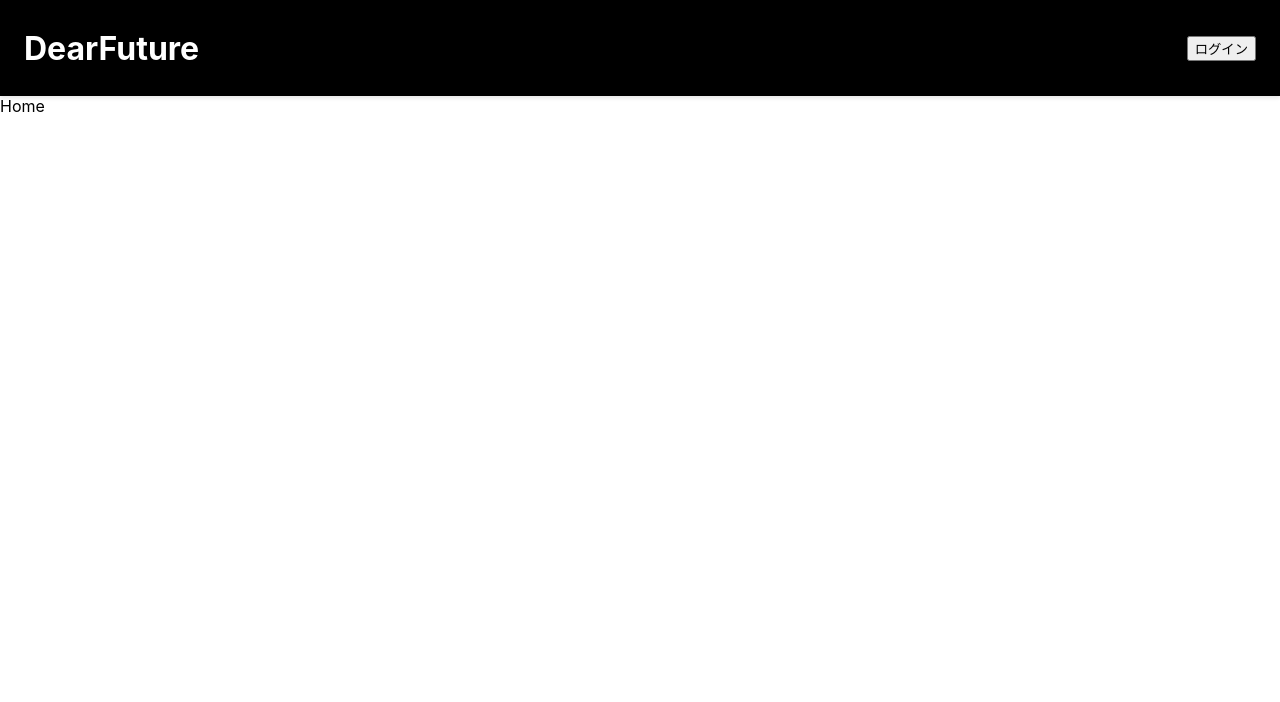
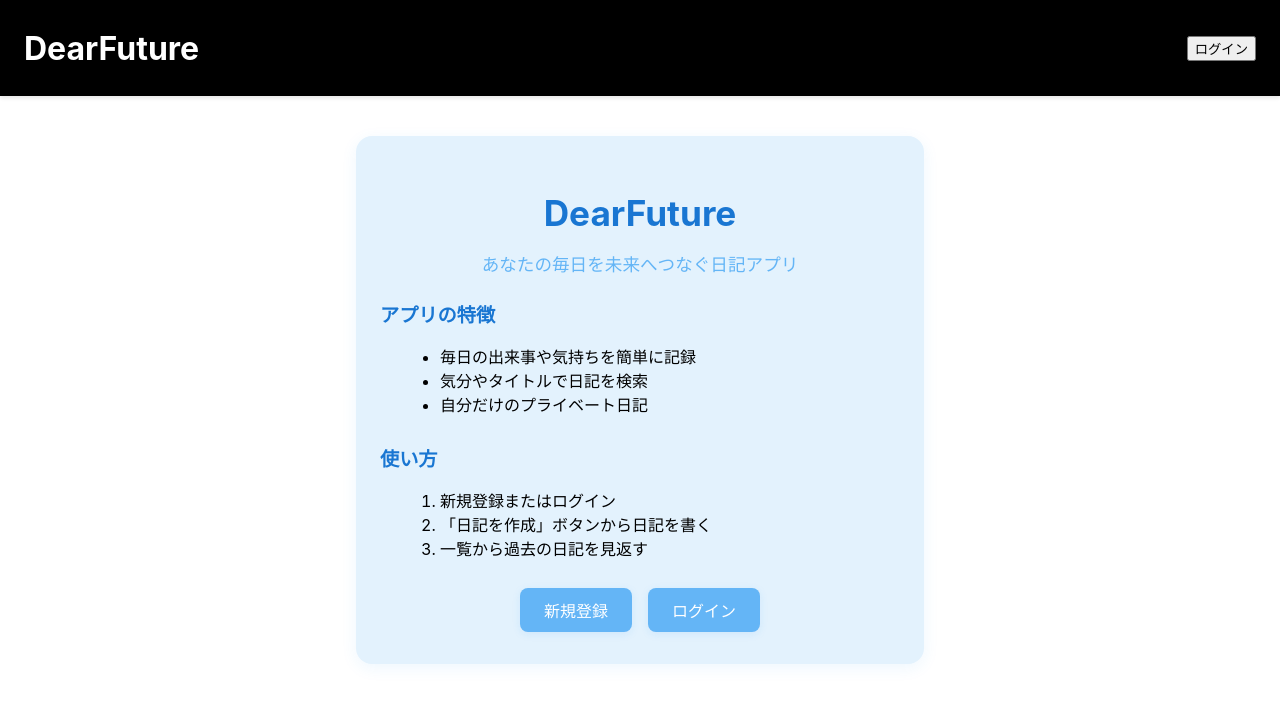
Before and after one commit to Ryodayodayo/DearFuture, a React (Create React App) app: page / in a window 1280 px wide. Shown: the top 702 px of the page. Built offline with nearby package versions, Linux system fonts and the light colour scheme; no server answers.

Commit message:
feat: /にアプリの概要、使い方を表示するようにした

```diff
--- /dev/null
+++ b/src/pages/Home.module.css
@@ -0,0 +1,61 @@
+.homeContainer {
+  max-width: 520px;
+  margin: 40px auto;
+  padding: 32px 24px;
+  background: #e3f2fd; /* 水色ベース */
+  border-radius: 16px;
+  box-shadow: 0 4px 16px rgba(33, 150, 243, 0.08);
+}
+
+.title {
+  font-size: 2.2rem;
+  font-weight: bold;
+  color: #1976d2; /* 濃い青 */
+  text-align: center;
+  margin-bottom: 12px;
+}
+
+.catchcopy {
+  text-align: center;
+  color: #64b5f6; /* 明るい青 */
+  font-size: 1.1rem;
+  margin-bottom: 24px;
+}
+
+.section {
+  margin-bottom: 28px;
+}
+
+.section h2 {
+  font-size: 1.2rem;
+  color: #1976d2;
+  margin-bottom: 8px;
+}
+
+.section ul,
+.section ol {
+  margin-left: 20px;
+}
+
+.navigateGroup {
+  display: flex;
+  justify-content: center;
+  gap: 16px;
+  margin-top: 24px;
+}
+
+.navigateGroup button {
+  background: #64b5f6; /* 明るい青 */
+  color: #fff;
+  border: none;
+  border-radius: 8px;
+  padding: 10px 24px;
+  font-size: 1rem;
+  cursor: pointer;
+  transition: background 0.2s;
+  box-shadow: 0 2px 8px rgba(33, 150, 243, 0.10);
+}
+
+.navigateGroup button:hover {
+  background: #1976d2; /* 濃い青 */
+}
--- a/src/pages/Home.tsx
+++ b/src/pages/Home.tsx
@@ -1,7 +1,41 @@
+import styles from "./Home.module.css";
+import { useNavigate } from "react-router-dom";
+import { useAuth } from "../contexts/AuthContext";
+
 export const Home = () => {
+    const navigate = useNavigate();
+    const { currentUser } = useAuth();
+
     return (
-        <div>
-            Home
+        <div className={styles.homeContainer}>
+            <h1 className={styles.title}>DearFuture</h1>
+            <p className={styles.catchcopy}>あなたの毎日を未来へつなぐ日記アプリ</p>
+            <section className={styles.section}>
+                <h2>アプリの特徴</h2>
+                <ul>
+                    <li>毎日の出来事や気持ちを簡単に記録</li>
+                    <li>気分やタイトルで日記を検索</li>
+                    <li>自分だけのプライベート日記</li>
+                </ul>
+            </section>
+            <section className={styles.section}>
+                <h2>使い方</h2>
+                <ol>
+                    <li>新規登録またはログイン</li>
+                    <li>「日記を作成」ボタンから日記を書く</li>
+                    <li>一覧から過去の日記を見返す</li>
+                </ol>
+            </section>
+            <div className={styles.navigateGroup}>
+                {currentUser ? (
+                    <button onClick={() => navigate("/diarypage")}>日記ページへ</button>
+                ) : (
+                    <>
+                        <button onClick={() => navigate("/signup")}>新規登録</button>
+                        <button onClick={() => navigate("/login")}>ログイン</button>
+                    </>
+                )}
+            </div>
         </div>
     );
 }
```
